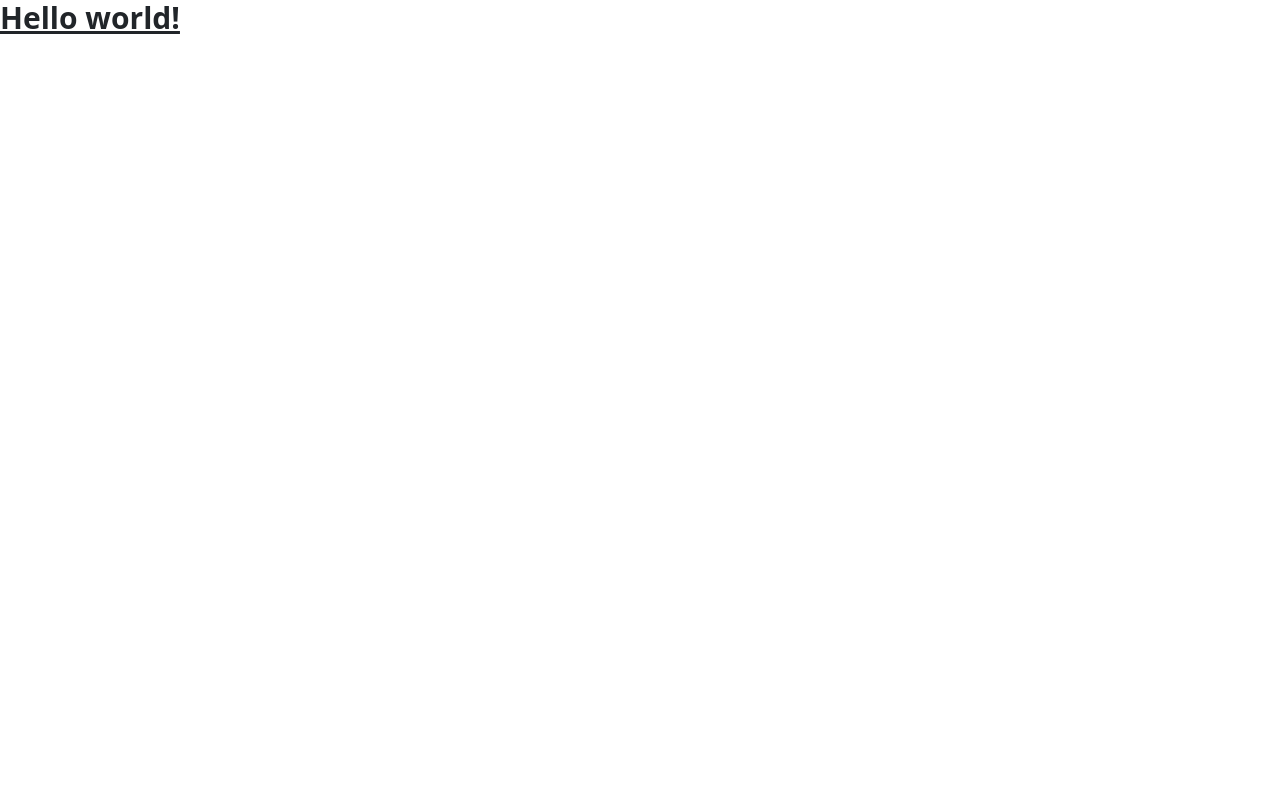
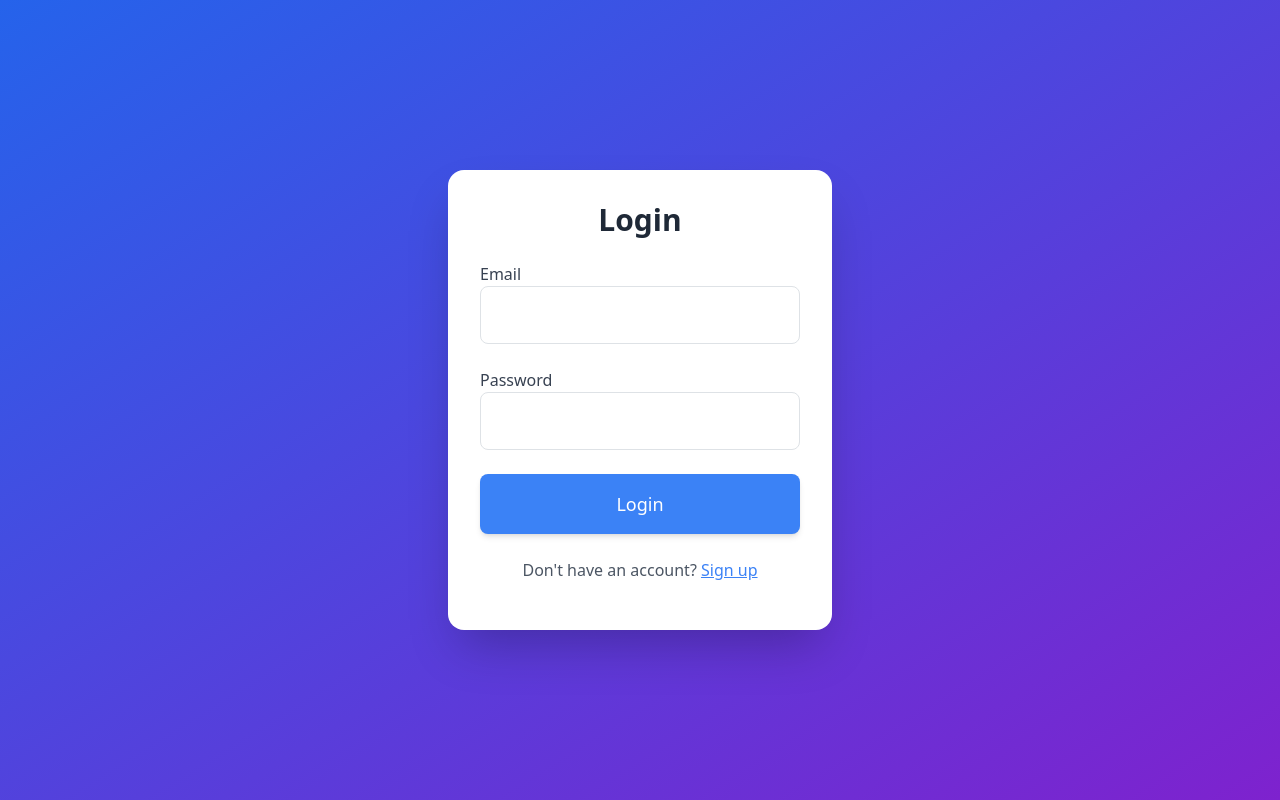
Before and after one commit to shanthannune735/BSV, a React (Create React App) app: page / in a window 1280 px wide. Built offline with nearby package versions, Linux system fonts and the light colour scheme.

Commit message:
After Adding Login Screeen

```diff
--- a/package.json
+++ b/package.json
@@ -5,8 +5,10 @@
   "dependencies": {
     "bootstrap": "^5.3.3",
     "cra-template": "1.2.0",
+    "framer-motion": "^12.4.2",
     "react": "^19.0.0",
     "react-dom": "^19.0.0",
+    "react-router-dom": "^7.1.5",
     "react-scripts": "5.0.1",
     "web-vitals": "^4.2.4"
   },
--- a/src/App.js
+++ b/src/App.js
@@ -1,7 +1,9 @@
+import Login from "./pages/Login";
+
 export default function App() {
   return (
-    <h1 className="text-3xl font-bold underline">
-      Hello world!
-    </h1>
+    <>
+    <Login/>
+    </>
   )
 }
--- /dev/null
+++ b/src/pages/Login.js
@@ -0,0 +1,60 @@
+import { useState } from "react";
+import { motion } from "framer-motion";
+
+const Login = () => {
+  const [email, setEmail] = useState("");
+  const [password, setPassword] = useState("");
+
+  const handleSubmit = (e) => {
+    e.preventDefault();
+    console.log("Login submitted", { email, password });
+  };
+
+  return (
+    <div className="min-h-screen flex items-center justify-center bg-gradient-to-br from-blue-600 to-purple-700 p-6">
+      <motion.div
+        initial={{ opacity: 0, scale: 0.9 }}
+        animate={{ opacity: 1, scale: 1 }}
+        transition={{ duration: 0.6 }}
+        className="bg-white p-8 rounded-2xl shadow-2xl max-w-sm w-full"
+      >
+        <h2 className="text-3xl font-bold text-center text-gray-800 mb-6">Login</h2>
+        <form onSubmit={handleSubmit}>
+          <div className="mb-4">
+            <label className="block text-gray-700 font-medium">Email</label>
+            <motion.input
+              whileFocus={{ scale: 1.05 }}
+              type="email"
+              value={email}
+              onChange={(e) => setEmail(e.target.value)}
+              className="w-full p-3 border border-gray-300 rounded-lg focus:outline-none focus:ring-2 focus:ring-blue-500 transition"
+              required
+            />
+          </div>
+          <div className="mb-4">
+            <label className="block text-gray-700 font-medium">Password</label>
+            <motion.input
+              whileFocus={{ scale: 1.05 }}
+              type="password"
+              value={password}
+              onChange={(e) => setPassword(e.target.value)}
+              className="w-full p-3 border border-gray-300 rounded-lg focus:outline-none focus:ring-2 focus:ring-blue-500 transition"
+              required
+            />
+          </div>
+          <motion.button
+            whileHover={{ scale: 1.05 }}
+            whileTap={{ scale: 0.95 }}
+            type="submit"
+            className="w-full bg-blue-500 text-white py-3 rounded-lg font-medium text-lg transition-all hover:bg-blue-600 shadow-md"
+          >
+            Login
+          </motion.button>
+        </form>
+        <p className="text-center text-gray-600 mt-4">Don't have an account? <a href="#" className="text-blue-500 hover:underline">Sign up</a></p>
+      </motion.div>
+    </div>
+  );
+};
+
+export default Login;
```
Also changed, not shown: 1 other file (tests, documents, lock files or other folders).
